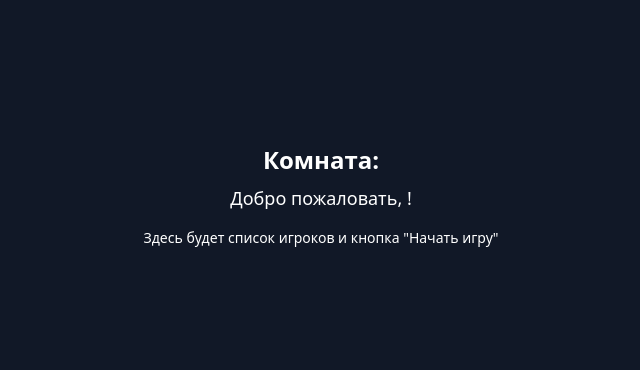
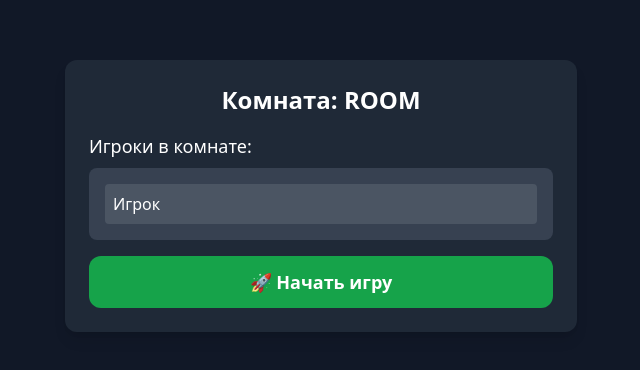
Before and after one commit to sqezze1/bunker-game, a React (Vite) app: page /lobby in a window 1280 px wide. Shown: the part 204-574 px from the top of the page, without its empty margins (319-959 px from the left). Built offline with nearby package versions, Linux system fonts and the light colour scheme.

Commit message:
fix: откат Tailwind до стабильной версии 3.4.3

```diff
--- a/src/pages/Lobby.tsx
+++ b/src/pages/Lobby.tsx
@@ -1,16 +1,34 @@
 import { useLocation } from "react-router-dom";
+import { useState, useEffect } from "react";
 
 function Lobby() {
   const query = new URLSearchParams(useLocation().search);
-  const name = query.get("name");
-  const room = query.get("room");
+  const name = query.get("name") || "Игрок";
+  const room = query.get("room") || "ROOM";
+
+  // Пока что список игроков в памяти (будем подключать Firebase позже)
+  const [players, setPlayers] = useState<string[]>([name]);
 
   return (
-    <div className="min-h-screen bg-gray-900 text-white flex items-center justify-center">
-      <div className="text-center">
-        <h2 className="text-2xl font-bold mb-2">Комната: {room}</h2>
-        <p className="text-lg">Добро пожаловать, {name}!</p>
-        <p className="text-sm mt-4">Здесь будет список игроков и кнопка "Начать игру"</p>
+    <div className="min-h-screen bg-gray-900 text-white flex items-center justify-center px-4">
+      <div className="bg-gray-800 p-6 rounded-xl w-full max-w-lg shadow-lg">
+        <h2 className="text-2xl font-bold text-center mb-4">Комната: {room}</h2>
+
+        <h3 className="text-lg mb-2">Игроки в комнате:</h3>
+        <ul className="bg-gray-700 rounded-lg p-4 space-y-2 mb-4">
+          {players.map((player, idx) => (
+            <li key={idx} className="bg-gray-600 rounded p-2">
+              {player}
+            </li>
+          ))}
+        </ul>
+
+        <button
+          className="w-full bg-green-600 hover:bg-green-700 py-3 rounded-xl text-lg font-semibold"
+          onClick={() => alert("Начать игру (пока заглушка)")}
+        >
+          🚀 Начать игру
+        </button>
       </div>
     </div>
   );
```
